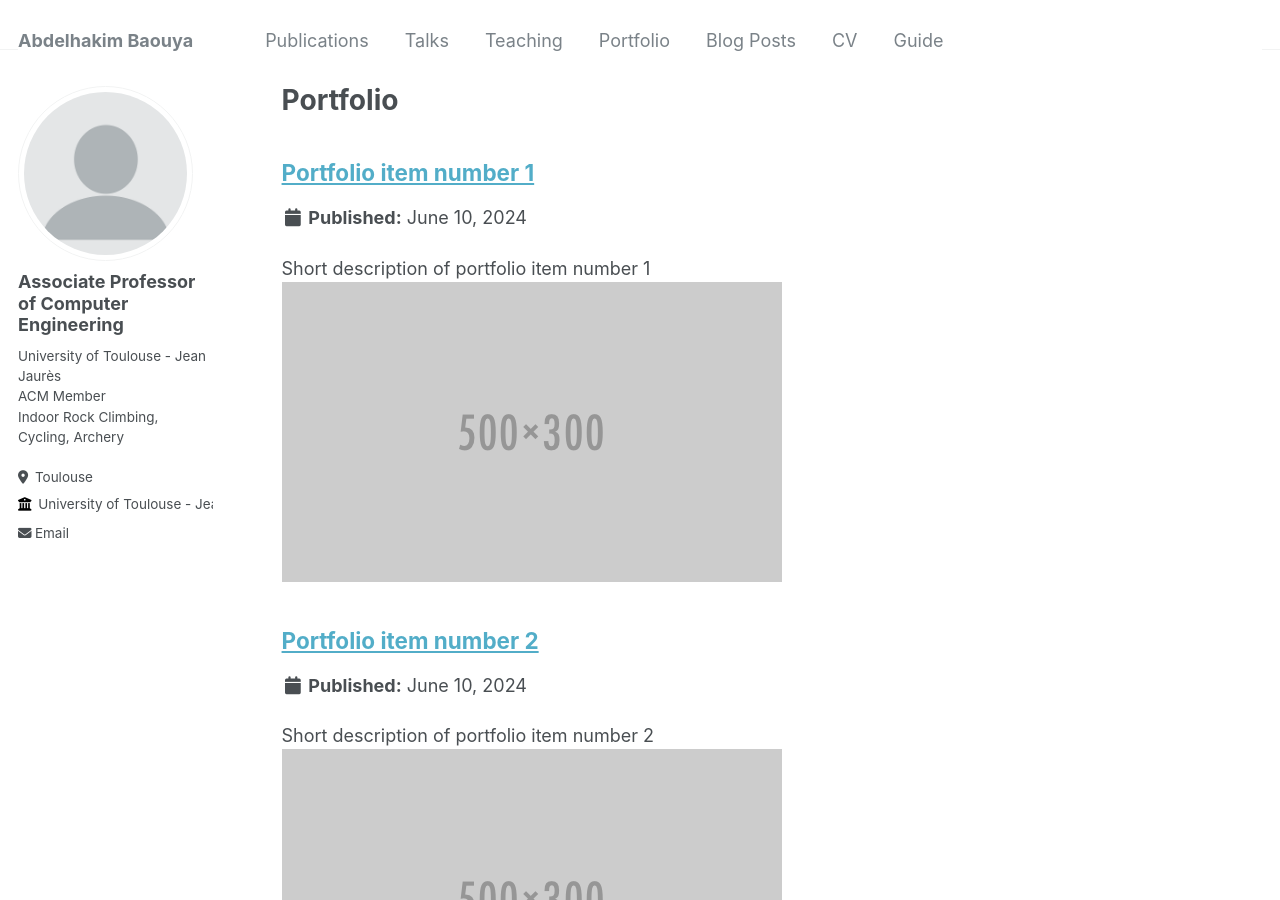
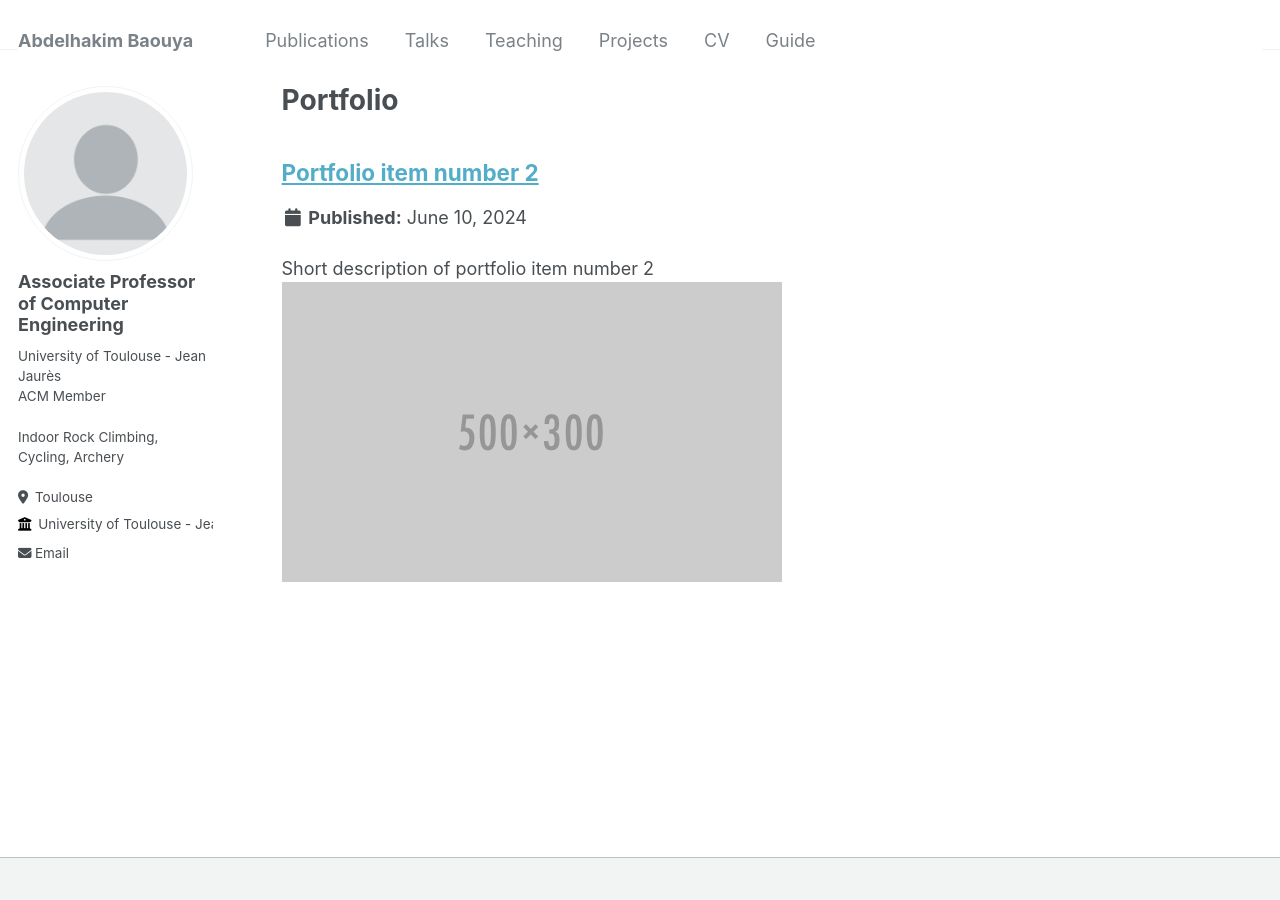
Before and after one commit to hbaouya/hbaouya.github.io, a Jekyll site: the page built from _pages/portfolio.html, in a window 1280 px wide and 900 px high. Built offline with Jekyll 4.4.1, drawn with Linux system fonts in a browser that asks for light colours.

Commit message:
update files

```diff
--- a/_config.yml
+++ b/_config.yml
@@ -24,7 +24,7 @@
   avatar           : "profile.png"
   name             : "Associate Professor of Computer Engineering"
   pronouns         : # example: "she/her"
-  bio              : "University of Toulouse - Jean Jaurès             <br>         ACM Member          <br>                 Indoor Rock Climbing, Cycling, Archery"
+  bio              : "University of Toulouse - Jean Jaurès             <br>         ACM Member          <br>    <br>               Indoor Rock Climbing, Cycling, Archery"
   location         : "Toulouse"
   employer         : "University of Toulouse - Jean Jaurès"
   uri              : # URL
--- a/_data/navigation.yml
+++ b/_data/navigation.yml
@@ -9,11 +9,8 @@
   - title: "Teaching"
     url: /teaching/
 
-  - title: "Portfolio"
+  - title: "Projects"
     url: /portfolio/
-
-  - title: "Blog Posts"
-    url: /year-archive/
 
   - title: "CV"
     url: /cv/
--- a/_portfolio/portfolio-1.md
+++ b/_portfolio/portfolio-1.md
@@ -1,7 +1,27 @@
----
-title: "Portfolio item number 1"
-excerpt: "Short description of portfolio item number 1<br/><img src='/images/500x300.png'>"
-collection: portfolio
----
+## Projects
 
-This is an item in your portfolio. It can be have images or nice text. If you name the file .md, it will be parsed as markdown. If you name the file .html, it will be parsed as HTML.
+
+**Research Leader**
+
+### IRIT
+
+| Project Name | Start | End | Support |
+|---|---|---|---|
+| [ACIS-IoT](#) | January 2023 | December 2023 | 8.3 k euro |
+| [HERMES-Design](#) | 2019 |  Description missing | 15 k euro |
+
+### UT2J
+
+| Project Name | Start | End | Support |
+|---|---|---|---|
+| Assistant Professor | September 2023 | December 2024 | 4 k euro  |
+
+
+## As Research Assistant
+
+### VERIMAG
+
+| Project Name | Start | End | Support |
+|---|---|---|---|
+| [BRAIN-IoT](#) | Jannuary 2018 | December 2021 |  |
+| [CPS4EU](#) | Jannuary 2019 | December 2022 |  |
```
